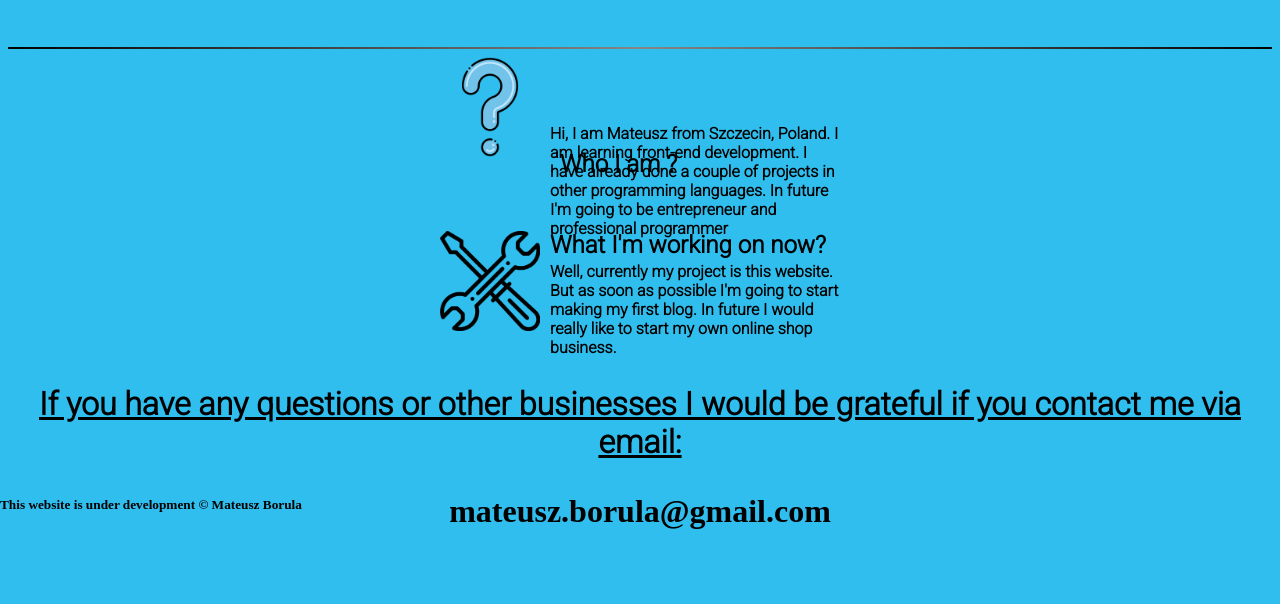
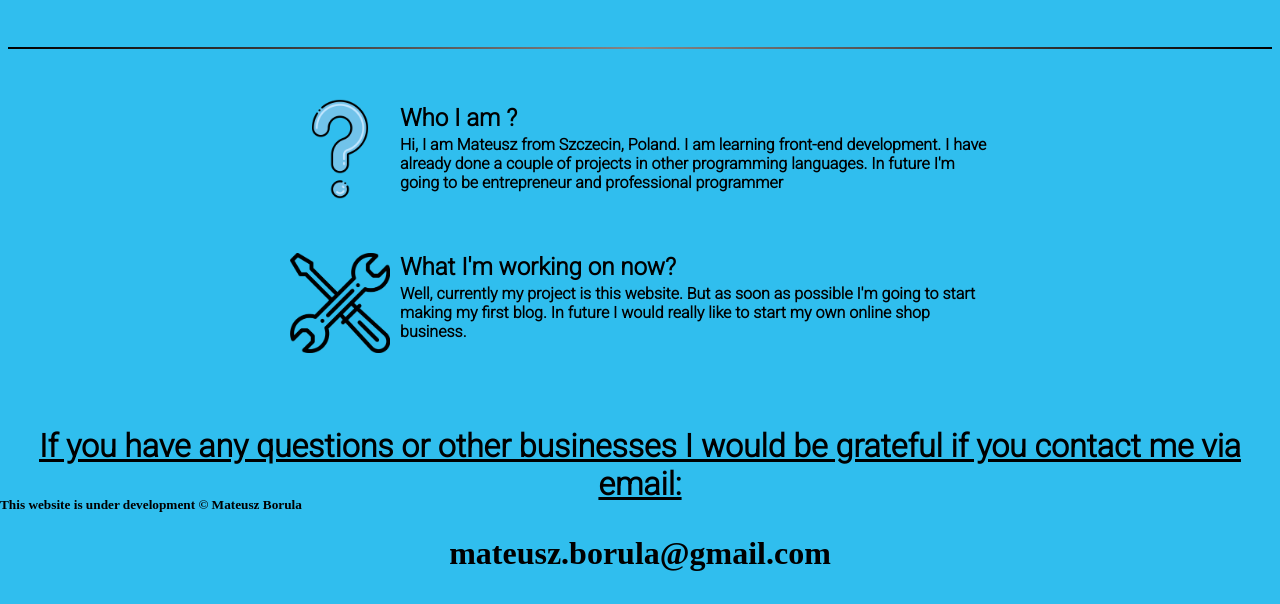
Before and after one commit to mborula/personalwebsite, a plain HTML site: page index.html in a window 1280 px wide. Shown: the part 287-891 px from the top of the page. Before the commit the page ends 849 px from the top, so only its background shows below. Drawn offline with Linux system fonts and the light colour scheme.

Commit message:
Update style.css

```diff
--- a/style.css
+++ b/style.css
@@ -28,47 +28,43 @@ hr{
     background: linear-gradient(90deg, rgba(0,0,0,1) 0%, rgba(134,134,134,1) 50%, rgba(0,0,0,1) 100%);
 }
 .about-me{
-    display: block;
+    margin-top: 50px;
+    margin-left: auto;
+    margin-right: auto;
+    width: 25%;
+    position: relative;
+    min-width: 700px;
+    overflow: hidden;
+}
+.descritpion1{
+    display: inline-block;
+    position: absolute;
+    margin-top: 5px;
+}
+.title1{
+    font-family: 'Roboto', sans-serif;
+    font-size: 1.5em;
+    display: inline-block;
+    margin: 0;
+    margin-left: 10px;
+}
+.text1{
+    display: inline-block;
+    margin: 0;
+    font-family: 'Roboto', sans-serif;
+    font-weight: bold;
+    margin-top: 3px;
+    margin-left: 10px;
+
+}
+.current-projects{
+    margin-top: 50px;
     margin-left: auto;
     margin-right: auto;
     width: 25%;
     min-width: fit-content;
     position: relative;
-    min-width: 400px;
-
-}
-.QuestionMark{
-    display: inline-block;
-    overflow: hidden;
-}
-.descritpion1{
-    display: inline-block;
-    margin-top: 0;
-    position: absolute;
-    font-family: 'Roboto', sans-serif;
-    font-weight: bold;
-    top: 32px;
-    margin-left: 10px;
-
-}
-.title1{
-    width: fit-content;
-    display: inline-block;
-    position: absolute;
-    bottom: 60px;
-    font-family: 'Roboto', sans-serif;
-    font-size: 1.5em;
-    margin-left: 10px;
-
-}
-.current-projects{
-    margin-top: 70px;
-    margin-left: auto;
-    margin-right: auto;
-    width: 25%;
-    min-width: fit-content;
-    position: relative;
-    min-width: 400px;
+    min-width: 700px;
 }
 .descritpion2{
     display: inline-block;
@@ -95,7 +91,7 @@ hr{
     font-weight: bold;
     text-align: center;
     font-size: 2em;
-    margin-top: 50px;
+    margin-top: 70px;
     text-decoration: underline;
 }
 .my-email{
```
